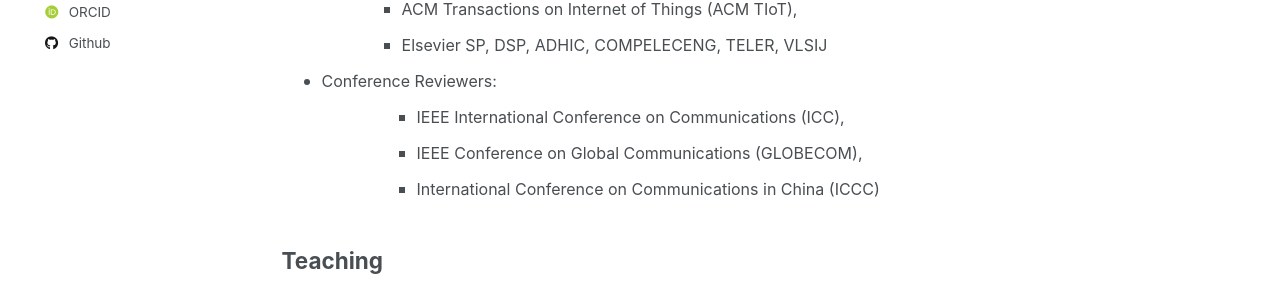
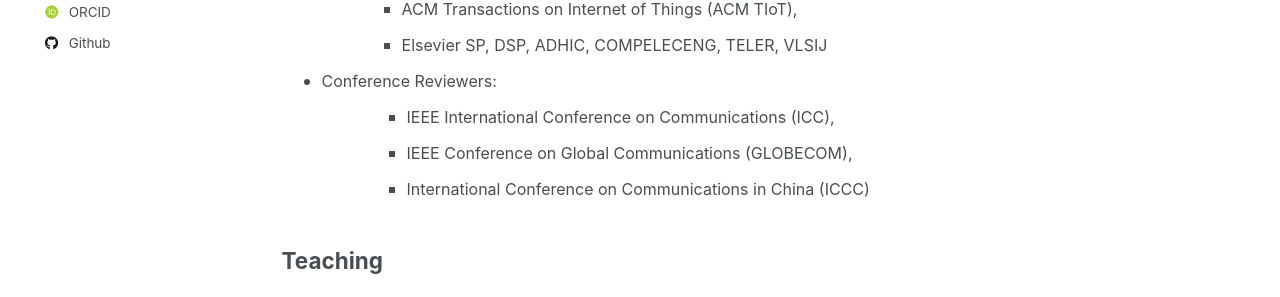
Before and after one commit to yuyangdu01/yuyangdu01.github.io, a Jekyll site: the page built from _pages/cv.md, in a window 1280 px wide. Shown: the part 489-786 px from the top of the page. Built offline with Jekyll 4.4.1, drawn with Linux system fonts in a browser that asks for light colours; some web fonts are replaced.

Commit message:
Update cv.md

```diff
--- a/_pages/cv.md
+++ b/_pages/cv.md
@@ -25,8 +25,8 @@ Reviewer
       </ul>
     </ul>
   <li><font size=3>Conference Reviewers:</font></li>
-    <ul style="margin-left: 5px;">
-      <ul style="margin-left: 10px;">
+    <ul style="margin-left: 0px;">
+      <ul style="margin-left: 5px;">
         <li><font size=3>IEEE International Conference on Communications (ICC),</font></li>
         <li><font size=3>IEEE Conference on Global Communications (GLOBECOM),</font></li>
         <li><font size=3>International Conference on Communications in China (ICCC)</font></li>
```
